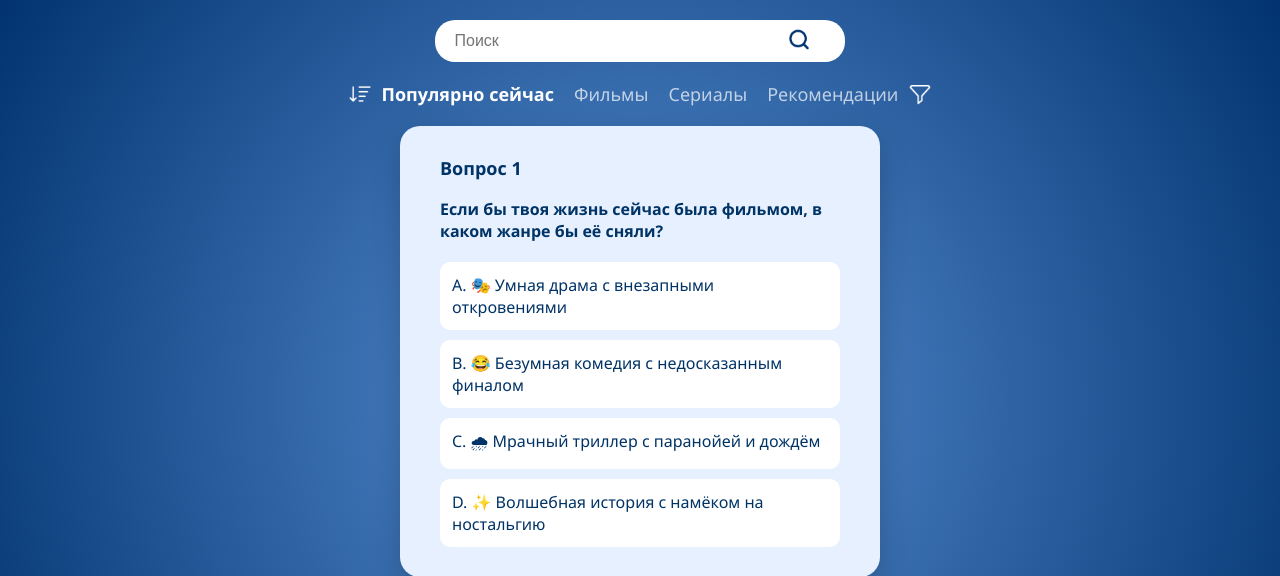
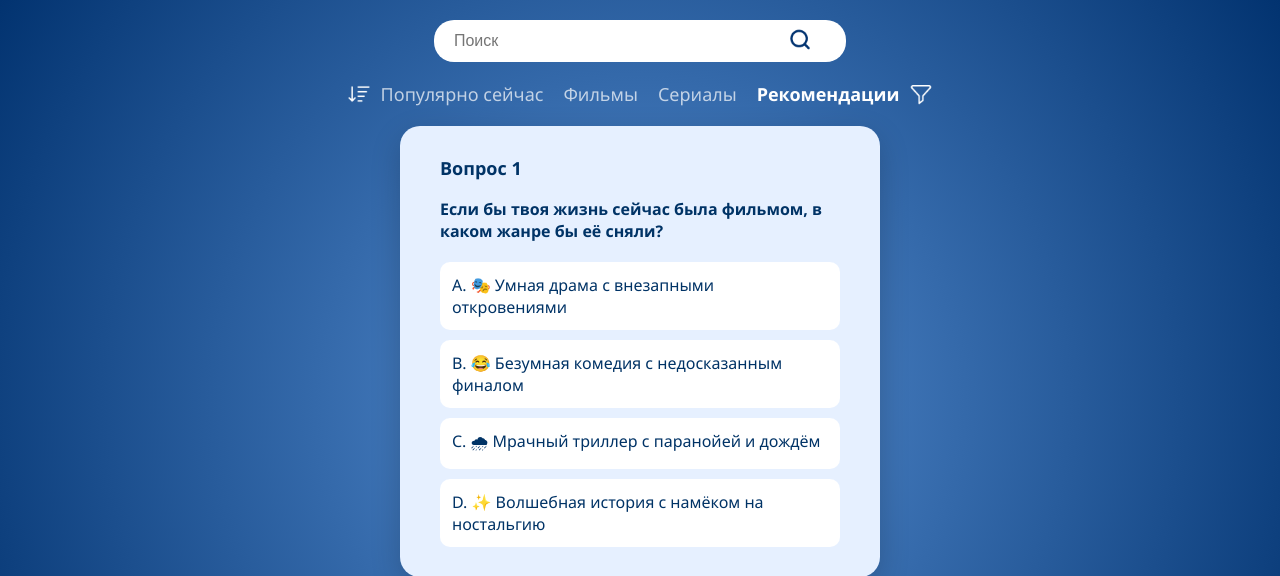
Before and after one commit to moevm/nosql1h25-cinema, a Flask app: template app/templates/recommendations.html in a window 1280 px wide. Shown: the top 576 px of the page. Run offline with Flask 3, Linux system fonts and the light colour scheme; the template is opened without the code that fills it, so the values that code supplies are empty.

Commit message:
Update recommendations.html

```diff
--- a/app/templates/recommendations.html
+++ b/app/templates/recommendations.html
@@ -18,10 +18,10 @@
         <button class="sorting"></button>
         <nav class="menu">
             <ul>
-                <li><a href="#" class="menu__link menu__link_active">Популярно сейчас</a></li>
+                <li><a href="/" class="menu__link">Популярно сейчас</a></li>
                 <li><a href="#" class="menu__link">Фильмы</a></li>
                 <li><a href="#" class="menu__link">Сериалы</a></li>
-                <li><a href="#" class="menu__link">Рекомендации</a></li>
+                <li><a href="#" class="menu__link menu__link_active">Рекомендации</a></li>
             </ul>
         </nav>
         <button class="filter"></button>
```
